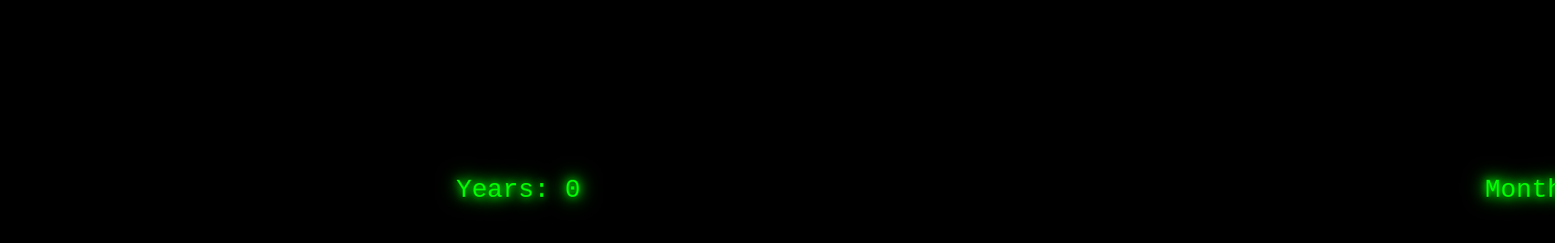
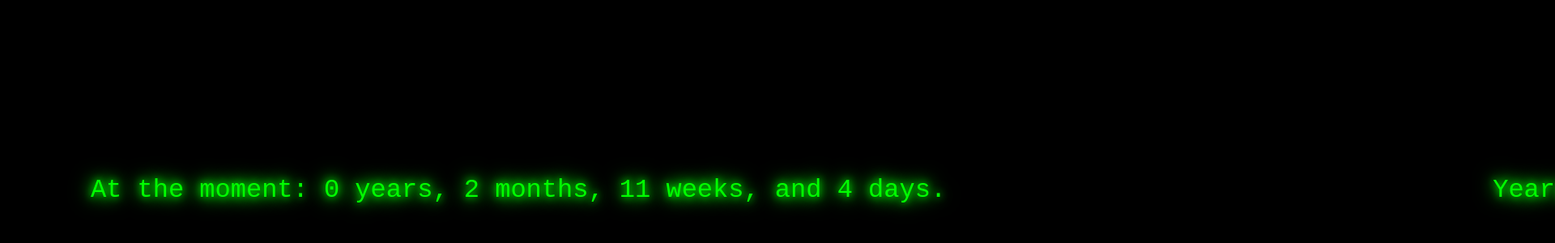
Before and after one commit to Blune/Neo, a plain HTML site: page index.html in a window 1280 px wide. Shown: the part 166-466 px from the top of the page at 81% size, 1920 px wide, since content can reach past the window. Drawn offline with Linux system fonts and the light colour scheme.

Commit message:
Update index.html

```diff
--- a/index.html
+++ b/index.html
@@ -19,7 +19,7 @@
 
         .swipe-container {
             display: flex;
-            width: 300%;
+            width: 800%;
             height: 100%;
             transition: transform 0.5s ease;
         }
@@ -56,6 +56,9 @@
 </head>
 <body>
     <div class="swipe-container" id="swipe-container">
+        <div class="page">
+            <div class="matrix-effect" id="combined"></div>
+        </div>
         <div class="page">
             <div class="matrix-effect" id="years"></div>
         </div>
@@ -113,11 +116,13 @@
             document.getElementById('hours').textContent = `Hours: ${totalHours}`;
             document.getElementById('minutes').textContent = `Minutes: ${totalMinutes}`;
             document.getElementById('seconds').textContent = `Seconds: ${totalSeconds}`;
+
+            document.getElementById('combined').textContent = `At the moment: ${years} years, ${months} months, ${Math.floor((totalDays % 365.25) / 7)} weeks, and ${totalDays % 7} days.`;
         }
 
         let currentPage = 0;
         const swipeContainer = document.getElementById('swipe-container');
-        const totalPages = 7;
+        const totalPages = 8;
 
         function handleSwipe(direction) {
             currentPage = (currentPage + direction + totalPages) % totalPages;
```
